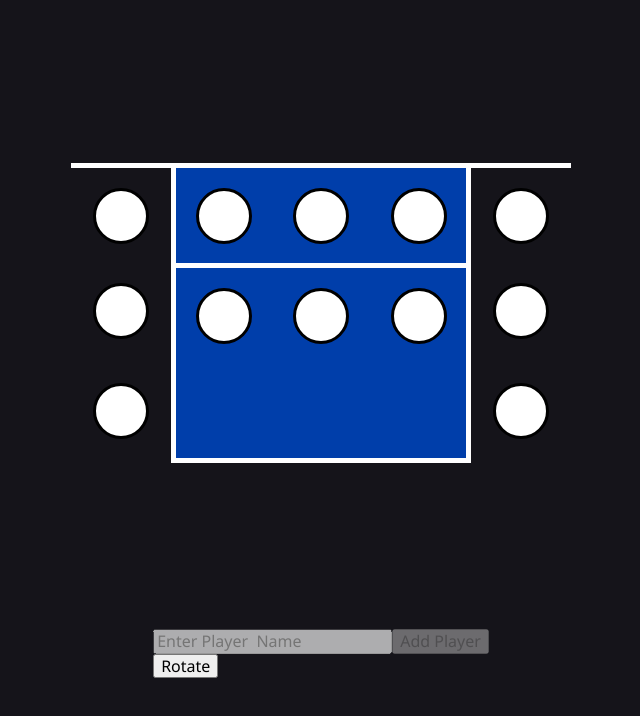
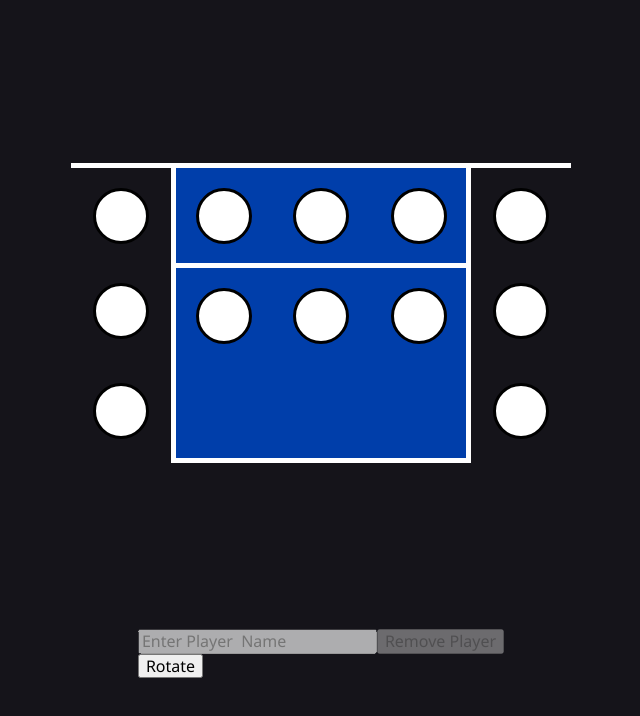
Before and after one commit to centanomics/just-plans-3, a Gatsby site: page / in a window 1280 px wide. Shown: the part 82-798 px from the top of the page, without its empty margins (319-959 px from the left). Built offline with nearby package versions, Linux system fonts and the light colour scheme; Gatsby itself is replaced by a stand-in of ours.

Commit message:
added a dynamic button that updates depending on if you are adding/removing/editing a player

```diff
--- a/src/pages/index.js
+++ b/src/pages/index.js
@@ -22,6 +22,7 @@ const IndexPage = () => {
   const [willRotate, setWillRotate] = useState(true);
   const [currentPlayer, setCurrentPlayer] = useState('');
   const [playerName, setPlayerName] = useState('');
+  const [playerExistss, setPlayerExists] = useState(false);
   const handleOnChange = (e) => {
     setPlayerName(e.target.value)
   }
@@ -33,6 +34,9 @@ const IndexPage = () => {
     const playerExists = players.filter(
       (player) => player.position === parseInt(e.target.id.slice(5))
     );
+    setPlayerExists(playerExists.length === 0 ? true : false);
+    // console.log(playerExists, playerExistss)
+    // console.log(playerExists.length, playerExistss);
     // console.log('pl', playerExists);
 
     setPlayerName(playerExists.length !== 0 ? playerExists[0].name : '');
@@ -81,6 +85,7 @@ const IndexPage = () => {
     setPlayers(updatedPlayers.sort((a, b) => a.position - b.position));
     setPlayerName('');
     setIsDisabled(!isDisabled);
+    setPlayerExists(true);
   };
 
   const rotatePlayers = () => {
@@ -135,7 +140,7 @@ const IndexPage = () => {
             onChange={handleOnChange}
           />
           <button type='submit' disabled={isDisabled}>
-            Add Player
+            {(!playerExistss && playerName ==='') ? 'Remove' : (!playerExistss) ? 'Edit' : 'Add'} Player
           </button>
         </form>
         <button onClick={rotatePlayers}>Rotate</button>
```
